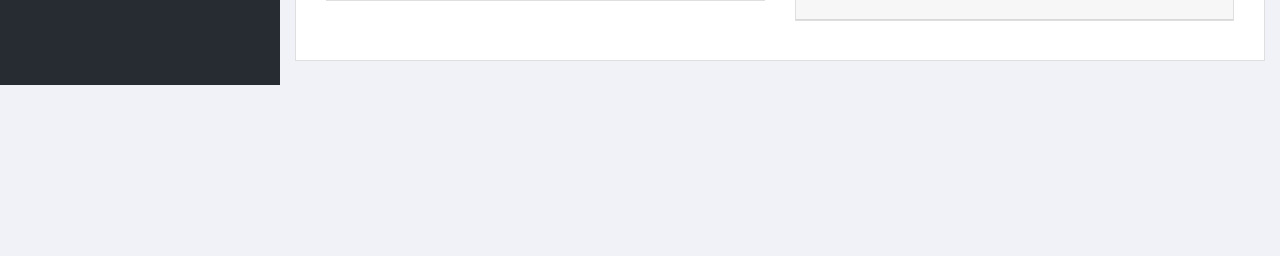
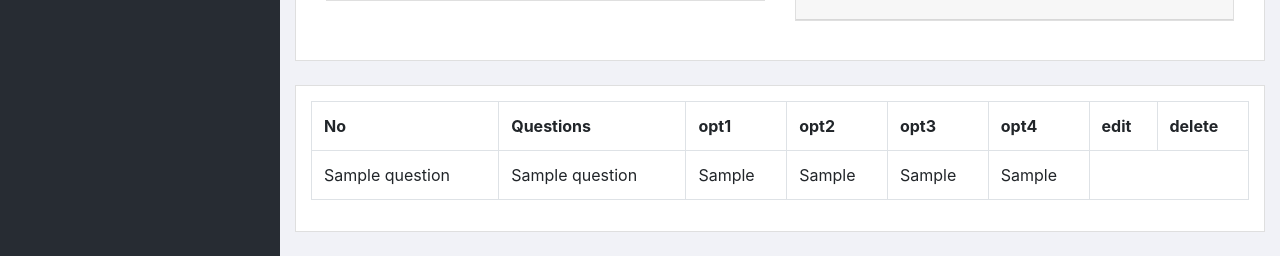
Before and after one commit to Maruf68/Quiz-system-in-php, a PHP site: page /admin/add_edit_question.php?id=1 in a window 1280 px wide. Shown: the part 808-1064 px from the top of the page. Before the commit the page ends 893 px from the top, so only its background shows below. Run offline with PHP 8.4, Linux system fonts and the light colour scheme; tables that the repository leaves empty or names only in its code hold one stand-in row (values such as "Sample post"); some libraries are stand-ins or nearby versions.

Commit message:
question and questions with pictures are now showing

```diff
--- a/admin/add_edit_question.php
+++ b/admin/add_edit_question.php
@@ -38,7 +38,7 @@
 
 
                         <div class="col-lg-6">
-                            <form name="from1" action="" method="post" enctype="multipart/form-data" >
+                            <form name="from1" action="" method="post" enctype="multipart/form-data">
                                 <div class="card">
                                     <div class="card-header"><strong>Add new questions with text</strong>
                                         <div class="card-body card-block">
@@ -96,27 +96,27 @@
 
                                         <div class="form-group"><label for="company" class=" form-control-label">Add
                                                 Question</label><input type="text" placeholder="Add Question"
-                                                    class="form-control"  name="fquestion"></div>
+                                                class="form-control" name="fquestion"></div>
 
                                         <div class="form-group"><label for="company" class=" form-control-label">Add
-                                                    Option 1</label><input type="file"
-                                                    class="form-control" style="padding-bottom:35px" name="fopt1"></div>
+                                                Option 1</label><input type="file" class="form-control"
+                                                style="padding-bottom:35px" name="fopt1"></div>
 
                                         <div class="form-group"><label for="company" class=" form-control-label">Add
-                                                    Option 2</label><input type="file"
-                                                    class="form-control" style="padding-bottom:35px" name="fopt2"></div>
+                                                Option 2</label><input type="file" class="form-control"
+                                                style="padding-bottom:35px" name="fopt2"></div>
 
                                         <div class="form-group"><label for="company" class=" form-control-label">Add
-                                                    Option 3</label><input type="file"
-                                                    class="form-control" style="padding-bottom:35px" name="fopt3"></div>
+                                                Option 3</label><input type="file" class="form-control"
+                                                style="padding-bottom:35px" name="fopt3"></div>
 
                                         <div class="form-group"><label for="company" class=" form-control-label">Add
-                                                    Option 4</label><input type="file"
-                                                    class="form-control" style="padding-bottom:35px" name="fopt4"></div>
+                                                Option 4</label><input type="file" class="form-control"
+                                                style="padding-bottom:35px" name="fopt4"></div>
 
                                         <div class="form-group"><label for="company" class=" form-control-label">Add
-                                                    Answer</label><input type="file"
-                                                    class="form-control" name="fanswer"></div>
+                                                Answer</label><input type="file" class="form-control" name="fanswer">
+                                        </div>
 
 
 
@@ -148,6 +148,109 @@
 
             </div>
             <!--/.col-->
+        </div>
+
+
+        <div class="row">
+            <div class="col-lg-12">
+                <div class="card">
+                    <div class="card-body">
+                        <table class="table table-bordered">
+                            <tr>
+                                     <th>No</th>
+                                     <th>Questions</th>
+                                     <th>opt1</th>
+                                     <th>opt2</th>
+                                     <th>opt3</th>
+                                     <th>opt4</th>
+                                     <th>edit</th>
+                                     <th>delete</th>
+
+
+                            </tr>
+
+                            <?php
+                         $sql=mysqli_query($link,"select * from `questions` where category='$exam_category' order by question_no asc");
+                           while($row=mysqli_fetch_array($sql))
+
+                           {
+                               echo "<tr>";
+                               echo "<td>"; echo $row["question_no"];  echo "</td>";
+                               echo "<td>"; echo $row["question"]; echo "</td>";
+                               echo "<td>";
+
+                               if(strpos($row["opt1"],'opt_images/')!==false)
+                               {
+                                   ?>
+                                  <img src="<?php echo $row["opt1"]; ?>" height="50" width="50">
+
+                                   <?php
+                               }
+                                else{
+                                    echo $row["opt1"];
+                                }
+
+
+                               echo "</td>";
+                               echo "<td>";
+
+                               if(strpos($row["opt2"],'opt_images/')!==false)
+                               {
+                                   ?>
+                                  <img src="<?php echo $row["opt2"]; ?>" height="50" width="50">
+
+                                   <?php
+                               }
+                                else{
+                                    echo $row["opt2"];
+                                }
+
+
+                               echo "</td>";
+                               echo "<td>";
+
+                               if(strpos($row["opt3"],'opt_images/')!==false)
+                               {
+                                   ?>
+                                  <img src="<?php echo $row["opt3"]; ?>" height="50" width="50">
+
+                                   <?php
+                               }
+                                else{
+                                    echo $row["opt3"];
+                                }
+
+
+                               echo "</td>";
+                               echo "<td>";
+
+                               if(strpos($row["opt4"],'opt_images/')!==false)
+                               {
+                                   ?>
+                                  <img src="<?php echo $row["opt4"]; ?>" height="50" width="50">
+
+                                   <?php
+                               }
+                                else{
+                                    echo $row["opt4"];
+                                }
+
+
+                               echo "</td>";
+
+                               echo "</tr>";
+
+                           }
+
+
+                      ?>
+
+
+                        </table>
+
+                    </div>
+                </div>
+            </div>
         </div>
 
 
@@ -223,37 +326,37 @@ else{
 
        $tm=md5(time());
        $fnm1=$_FILES["fopt1"]["name"];
-       $dst1="./opt_images/" . $tm . $fnm1;  //uploading image
-       $dst_db1="opt_images/" . $tm. $fnm1;  //downloading image
+       $dst1="./opt_images/".$fnm1;  //uploading image
+       $dst_db1="opt_images/".$fnm1;  //downloading image
        move_uploaded_file($_Files["fopt1"]["tmp_name"],$dst1);
 
 
 
        $tm=md5(time());
        $fnm2=$_FILES["fopt2"]["name"];
-       $dst2="./opt_images/" . $tm . $fnm2;
-       $dst_db2="opt_images/". $tm . $fnm2;
+       $dst2="./opt_images/".$fnm2;
+       $dst_db2="opt_images/".$fnm2;
        move_uploaded_file($_Files["fopt2"]["tmp_name"],$dst2);
 
 
 
        $tm=md5(time());
        $fnm3=$_FILES["fopt3"]["name"];
-       $dst3="./opt_images/" . $tm. $fnm3;
-       $dst_db3="opt_images/". $tm . $fnm3;
+       $dst3="./opt_images/".$fnm3;
+       $dst_db3="opt_images/".$fnm3;
        move_uploaded_file($_Files["fopt3"]["tmp_name"],$dst3);
 
        $tm=md5(time());
        $fnm4=$_FILES["fopt4"]["name"];
-       $dst4="./opt_images/". $tm . $fnm4;
-       $dst_db4="opt_images/". $tm . $fnm4;
+       $dst4="./opt_images/".$fnm4;
+       $dst_db4="opt_images/".$fnm4;
        move_uploaded_file($_Files["fopt4"]["tmp_name"],$dst4);
 
 
        $tm=md5(time());
        $fnm5=$_FILES["fanswer"]["name"];
-       $dst5="./opt_images/" . $tm. $fnm5;
-       $dst_db5="opt_images/". $tm . $fnm5;
+       $dst5="./opt_images/".$fnm5;
+       $dst_db5="opt_images/".$fnm5;
        move_uploaded_file($_Files["fanswer"]["tmp_name"],$dst5);
 
        mysqli_query($link,"INSERT INTO `questions`(`id`, `question_no`, `question`, `opt1`, `opt2`, `opt3`, `opt4`, `answer`, `category`) VALUES (NULL,'$loop','$_POST[fquestion]','$dst_db1','$dst_db2','$dst_db3','$dst_db4','$dst_db5','$exam_category')") or die(mysqli_error($link));
```
Also changed, not shown: admin/opt_images/100.jpg (added), admin/opt_images/120.jpg (added), admin/opt_images/180.jpg (added), admin/opt_images/1892752.jpg (added), admin/opt_images/452175--.jpg (added), admin/opt_images/900.jpg (added), admin/opt_images/Screenshot 2022-03-21 221834.png (added), admin/opt_images/hacking-3840x2160_84777-mm-90.jpg (added), admin/opt_images/maruf.jpg (added). Lines whose indentation alone changed are shown as unchanged.
